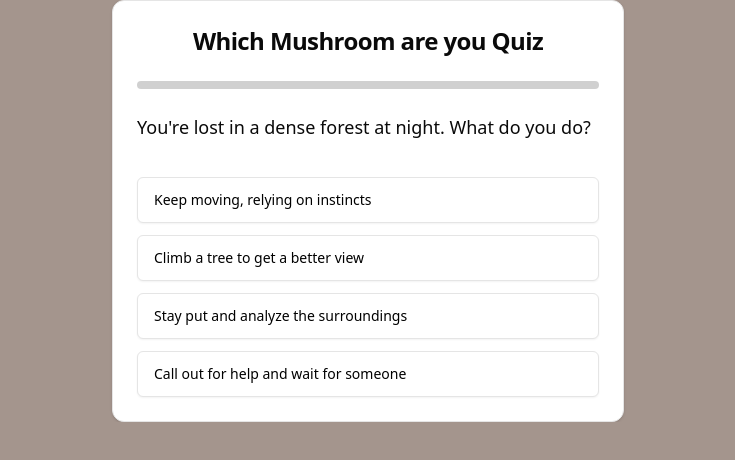
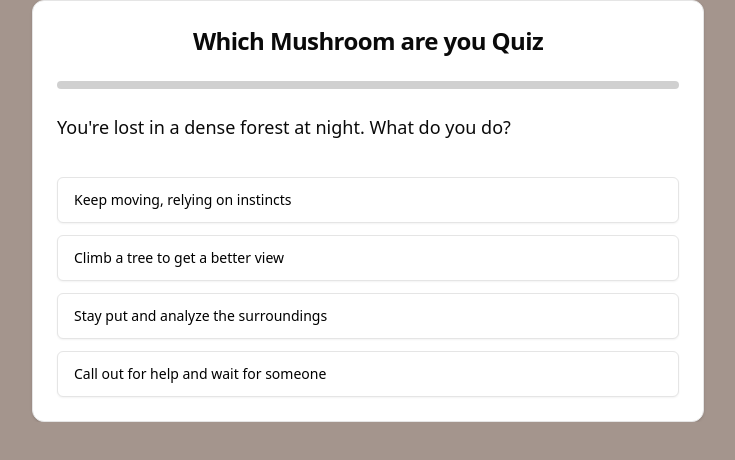
Before and after one commit to chantip-pi/Quizz, a Next.js app: page /quiz in a window 1280 px wide. Shown: the top 460 px of the page, without its empty margins (272-1007 px from the left). Built offline with nearby package versions, Linux system fonts and the light colour scheme.

Commit message:
Add responsive to options

```diff
--- a/src/app/quiz/page.tsx
+++ b/src/app/quiz/page.tsx
@@ -59,7 +59,7 @@ const MushroomQuiz = () => {
   };
 
   return (
-    <Card className="w-full max-w-lg mx-auto">
+    <Card className="w-full max-w-lg mx-auto sm:max-w-md md:max-w-lg lg:max-w-xl xl:max-w-2xl">
       <CardHeader>
         <CardTitle className="text-2xl text-center">
           {showResults ? "Your Personality Results" : "Which Mushroom are you Quiz"}
@@ -82,7 +82,7 @@ const MushroomQuiz = () => {
                 <Button
                   key={index}
                   variant="outline"
-                  className="w-full text-left justify-start h-auto py-3"
+                  className="w-full text-left justify-start h-auto py-3 truncate"
                   onClick={() => handleAnswer(option)}
                 >
                   {option.text}
```
